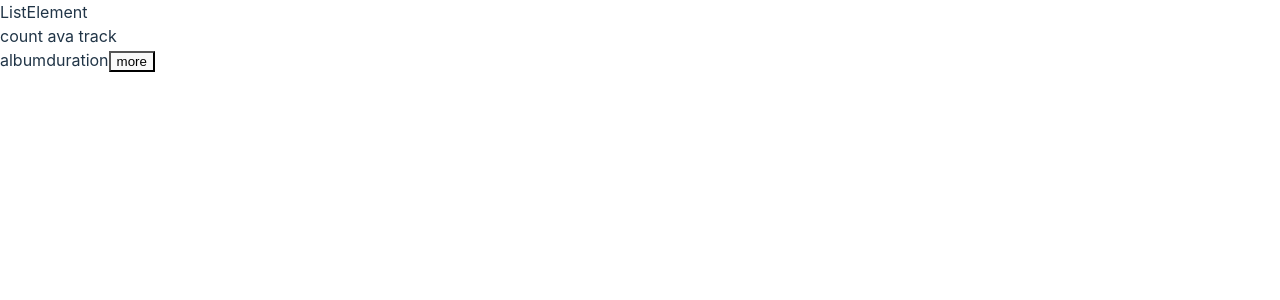
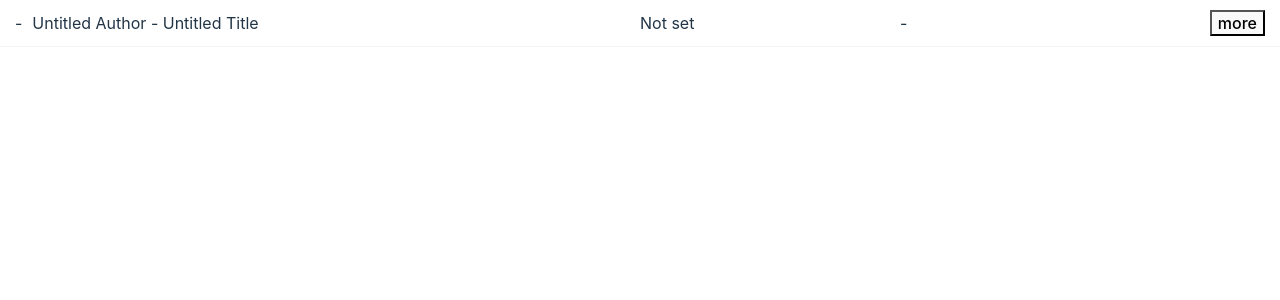
Before and after one commit to gerwld/music-app, a React (Vite) app: page / in a window 1280 px wide. Shown: the top 300 px of the page. Built offline with nearby package versions, Linux system fonts and the light colour scheme.

Commit message:
Add ListElement styles

```diff
--- a/src/components/ListElement/ListElement.jsx
+++ b/src/components/ListElement/ListElement.jsx
@@ -1,19 +1,28 @@
-import React from 'react'
-import s from './ListElement.module.css';
+import React from "react";
+import s from "./ListElement.module.css";
 
-const ListElement = () => {
-  return (
-    <div>ListElement
-     <div>
-      count
-      ava
-      track
-     </div>
-     <span>album</span>
-     <span>duration</span>
-     <button>more</button>
-    </div>
-  )
-}
+const ListElement = ({ author, title, ind, album, duration }) => {
+ return (
+  <div class={s.elem}>
+   <div class={s.main}>
+    <span>{ind}</span>
+    <span>
+     {author} - {title}
+    </span>
+   </div>
+   <span class={s.album}>{album}</span>
+   <span class={s.dur}>{duration}</span>
+   <button class={s.cnt_btn}>more</button>
+  </div>
+ );
+};
+
+ListElement.defaultProps = {
+ author: "Untitled Author",
+ title: "Untitled Title",
+ ind: "-",
+ album: "Not set",
+ duration: "-",
+};
 
 export default ListElement;
--- a/src/components/ListElement/ListElement.module.css
+++ b/src/components/ListElement/ListElement.module.css
@@ -0,0 +1,25 @@
+.elem {
+ width: 100%;
+ display: flex;
+ align-items: center;
+
+ padding: 10px 15px;
+ border-bottom: 1px solid rgb(245, 244, 244);
+ box-sizing: border-box;
+}
+
+.main {
+ flex: 0 1 50%;
+}
+
+.elem span {
+ margin-right: 10px;
+}
+
+.album {
+ flex: 0 1 20%;
+}
+
+.dur {
+ flex: 1;
+}
--- a/src/index.css
+++ b/src/index.css
@@ -35,6 +35,13 @@ h1 {
   line-height: 1.1;
 }
 
+button {
+  font-size: 1em;
+  font-weight: 500;
+  font-family: inherit;
+  cursor: pointer;
+}
+
 @media (prefers-color-scheme: light) {
   :root {
     color: #213547;
```
